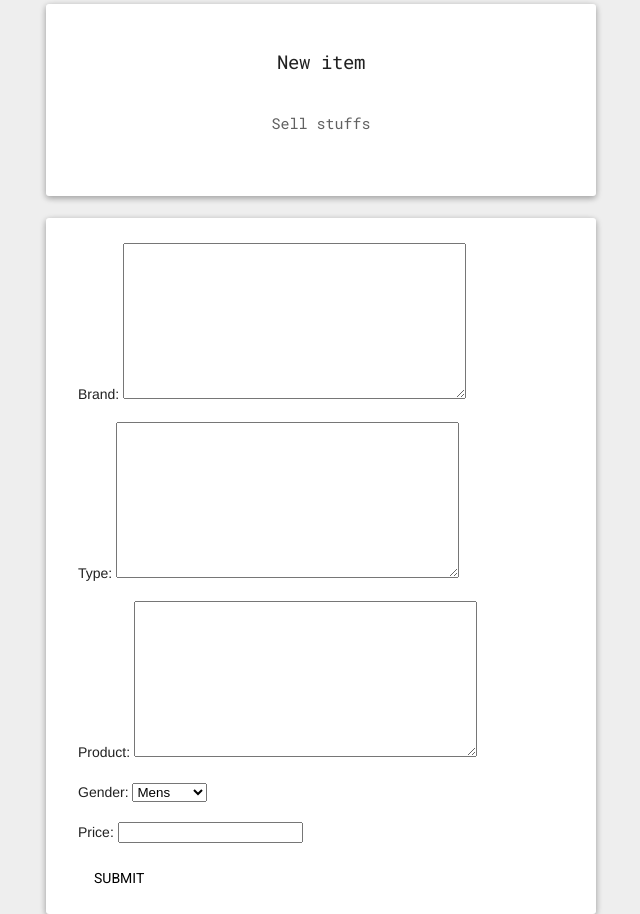
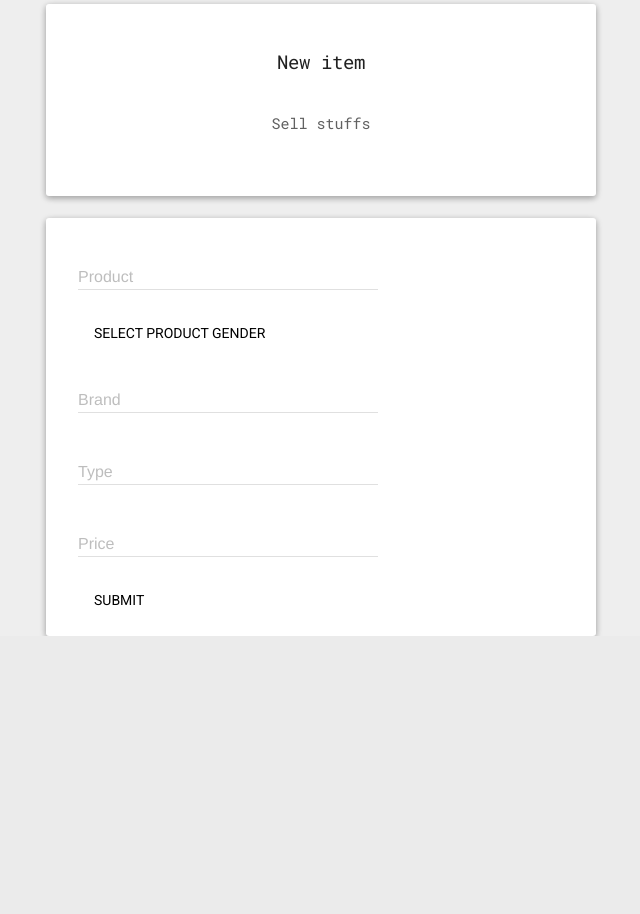
Before and after one commit to berict/Reccos, a Django app: page /new in a window 1280 px wide. Shown: the part 796-1710 px from the top of the page, without its empty margins (319-959 px from the left). After the commit the page ends 1432 px from the top, so only its background shows below. Run offline with Django 3.2, Linux system fonts and the light colour scheme.

Commit message:
c o o l  a n d  g o o d

```diff
--- a/market/templates/market/new.html
+++ b/market/templates/market/new.html
@@ -15,45 +15,51 @@ Sell stuffs
         <section class="tab">
             <form method="POST" enctype="multipart/form-data">
                 {% csrf_token %}
-                <!--{{ form.non_field_errors }}
+                {{ form.non_field_errors }}
                 <section class="element">
                     <div class="mdl-textfield mdl-js-textfield mdl-textfield&#45;&#45;floating-label">
-                        <input class="mdl-textfield__input" name="brand" type="text" id="brand" autocomplete="on">
+                        <input class="mdl-textfield__input" name="product" type="text" id="id_product" autocomplete="on">
+                        <label class="mdl-textfield__label" for="product">Product</label>
+                    </div>
+                </section>
+                <div class="element" style="margin-bottom:15px;">
+                    <div class="info">
+                        <button type="button" id="dropdown_button" class="mdl-button">
+                            Select product gender
+                        </button>
+                        <ul class="mdl-menu mdl-menu&#45;&#45;bottom-left mdl-js-menu mdl-js-ripple-effect" for="dropdown_button">
+                            <li class="mdl-menu__item" onclick="select('Mens')">Mens</li>
+                            <li class="mdl-menu__item" onclick="select('Womens')">Womens</li>
+                            <li class="mdl-menu__item" onclick="select('Kids')">Kids</li>
+                            <li class="mdl-menu__item" onclick="select('Unisex')">Unisex</li>
+                        </ul>
+                    </div>
+                </div>
+                <select name="gender" id="id_gender" style="display: none;">
+                  <option value="M">Mens</option>
+                  <option value="W">Womens</option>
+                  <option value="K">Kids</option>
+                  <option value="U">Unisex</option>
+                </select>
+                <section class="element">
+                    <div class="mdl-textfield mdl-js-textfield mdl-textfield&#45;&#45;floating-label">
+                        <input class="mdl-textfield__input" name="brand" type="text" id="id_brand" autocomplete="on">
                         <label class="mdl-textfield__label" for="brand">Brand</label>
                     </div>
                 </section>
                 <section class="element">
                     <div class="mdl-textfield mdl-js-textfield mdl-textfield&#45;&#45;floating-label">
-                        <input class="mdl-textfield__input" name="type" type="text" id="type" autocomplete="on">
+                        <input class="mdl-textfield__input" name="type" type="text" id="id_type" autocomplete="on">
                         <label class="mdl-textfield__label" for="type">Type</label>
                     </div>
                 </section>
                 <section class="element">
                     <div class="mdl-textfield mdl-js-textfield mdl-textfield&#45;&#45;floating-label">
-                        <input class="mdl-textfield__input" name="product" type="text" id="product" autocomplete="on">
-                        <label class="mdl-textfield__label" for="product">Product</label>
+                        <input class="mdl-textfield__input" name="price" type="number" id="id_price" autocomplete="on">
+                        <label class="mdl-textfield__label" for="price">Price</label>
                     </div>
                 </section>
-                <div class="element" style="margin-bottom:15px;">
-                    <div class="info">
-                        <button type="button" id="dropdown-gender" class="mdl-button">
-                            Select product gender
-                        </button>
-                        <ul class="mdl-menu mdl-menu&#45;&#45;bottom-left mdl-js-menu mdl-js-ripple-effect" for="dropdown-gender">
-                            <li class="mdl-menu__item" onclick="">Mens</li>
-                            <li class="mdl-menu__item" onclick="">Womens</li>
-                            <li class="mdl-menu__item" onclick="">Kids</li>
-                            <li class="mdl-menu__item" onclick="">Unisex</li>
-                        </ul>
-                    </div>
-                </div>
-                <section class="element">
-                    <div class="mdl-textfield mdl-js-textfield mdl-textfield&#45;&#45;floating-label">
-                        <input class="mdl-textfield__input" name="price" type="number" id="price" autocomplete="on">
-                        <label class="mdl-textfield__label" for="price">Price</label>
-                    </div>
-                </section>-->
-                {{ form.as_p }}
+                <!-- {{ form.as_p }} -->
                 <button type="submit" class="mdl-button">
                     Submit
                 </button>
@@ -61,4 +67,18 @@ Sell stuffs
         </section>
     </div>
 </div>
+<script>
+var sel = document.getElementById('id_gender');
+var btn = document.getElementById('dropdown_button');
+function select(val) {
+  btn.childNodes[0].nodeValue = val;
+  var opts = sel.options;
+  for (var opt, j = 0; opt = opts[j]; j++) {
+    if (opt.value == val) {
+      sel.selectedIndex = j;
+      break;
+    }
+  }
+}
+</script>
 {% endblock %}
```
